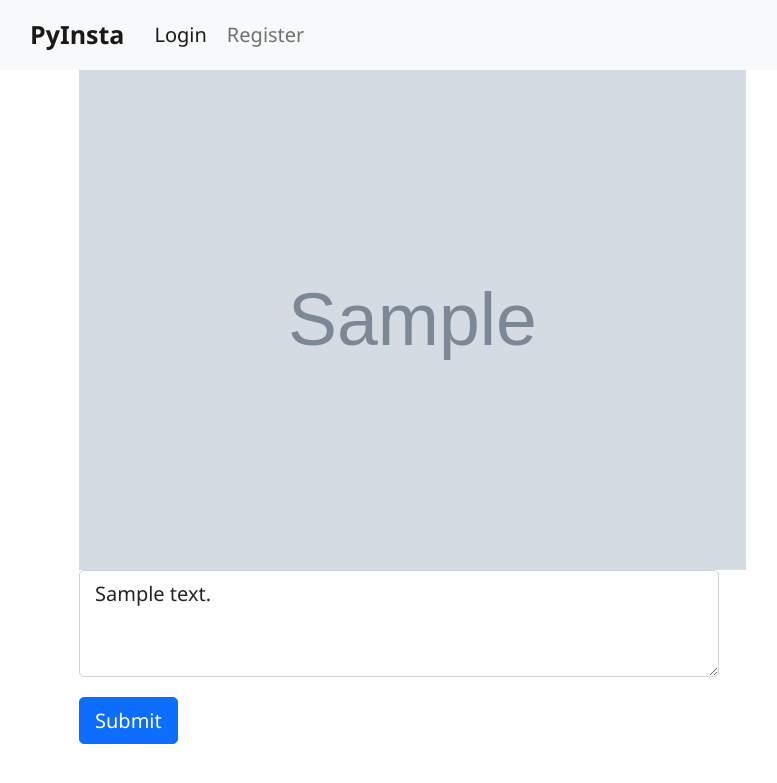
After one commit to ArmenG888/PyInsta, a Django app: template pysta/post/templates/post/edit_profile.html in a window 1280 px wide. The commit adds this page. Shown: the top 783 px of the page, without its empty margins (241-1018 px from the left). Run offline with Django 3.2, Linux system fonts and the light colour scheme; the template is opened without the code that fills it: most values are stand-ins (such as "Sample title", 1, 10 or a date in 2020); grey boxes marked "Sample" are stand-in pictures; some libraries are stand-ins or nearby versions.

Commit message:
Added Edit Post, added design for new post and edit post

```diff
--- a/pysta/post/forms.py
+++ b/pysta/post/forms.py
@@ -9,3 +9,6 @@ class CommentForm(forms.Form):
 
 class ReplyForm(forms.Form):
     relpytext = forms.CharField()
+
+class EditForm(forms.Form):
+    description = forms.CharField(max_length=500, required=False, widget=forms.Textarea)
--- /dev/null
+++ b/pysta/post/templates/post/edit_profile.html
@@ -0,0 +1,19 @@
+{% include 'post/base.html' %}
+{% block content %}
+<div class="edit-post">
+    <form method="post">
+        {% csrf_token %}
+        <div class="mb-3">
+            {% if post_to_edit.video_file %}
+                <video class="bigger-post-image" controls>
+                    <source src="{{post_to_edit.file.url}}" type="video/mp4" preload="metadata"> </source>
+                </video>
+            {% else %}
+                <img class="bigger-post-image" src="{{post_to_edit.file.url}}">
+            {% endif %}
+            <textarea class="form-control" id="exampleFormControlTextarea1" rows="3" id="description">{{post_to_edit.description}}</textarea>
+        </div>
+        <button type="submit" class="btn btn-primary">Submit</button>
+    </form>
+</div>
+{% endblock content %}
--- a/pysta/post/templates/post/home.html
+++ b/pysta/post/templates/post/home.html
@@ -12,7 +12,7 @@
                         </span>
             </button>
                 <ul class="dropdown-menu dropdown-menu-light" aria-labelledby="dropdownMenuButton2">
-                <li><a class="dropdown-item active" href="#">Edit</a></li>
+                <li><a class="dropdown-item active" href="{% url 'edit-post' id=post.id %}">Edit</a></li>
                 <li><a class="dropdown-item" href="#" data-bs-toggle="modal" data-bs-target="#delete">Delete</a></li>
 
                 </ul>
--- a/pysta/post/urls.py
+++ b/pysta/post/urls.py
@@ -10,6 +10,7 @@ urlpatterns = [
     path('p/<id>/delete/', views.delete_post, name="delete"),
     path('<id>/like/', views.like, name="post-like"),
     path('p/<id>/delete/', views.delete_post, name="delete"),
+    path('p/<id>/edit', views.edit_post, name="edit-post"),
     path('p/<id>/like/', views.like_detail, name="post-like-detail"),
     path('p/<id>/<comment_id>/like', views.comment_like, name="comment-like"),
     path('p/<post_id>/<comment_id>/', views.comment_detail, name="comment-detail"),
--- a/pysta/static/main.css
+++ b/pysta/static/main.css
@@ -92,10 +92,36 @@
     margin-right: 25%;
     margin-top: 2%;
 }
+.edit-post{
+    margin-left:25%;
+    margin-right:25%;
+}
+.bigger-post-image{
+    width:auto;
+    height:500px;
+}
+.new_post{
+    margin-top:1%;
+    margin-left:25%;
+    margin-right:25%;
+}
 @media only screen and (max-width: 750px)
 {
     *{
         font-size: 16px;
+    }
+    .new_post{
+        margin-top:1%;
+        margin-left:0%;
+        margin-right:0%;
+    }
+    .bigger-post-image{
+        width:500px;
+        height:auto;
+    }
+    .edit-post{
+        margin-left:0%;
+        margin-right:0%;
     }
     .login{
         margin-left: 1%;
```
Also changed, not shown: pysta/post/templates/post/create_post.html (+12 -5 lines), pysta/post/views.py (+18 -6 lines).
